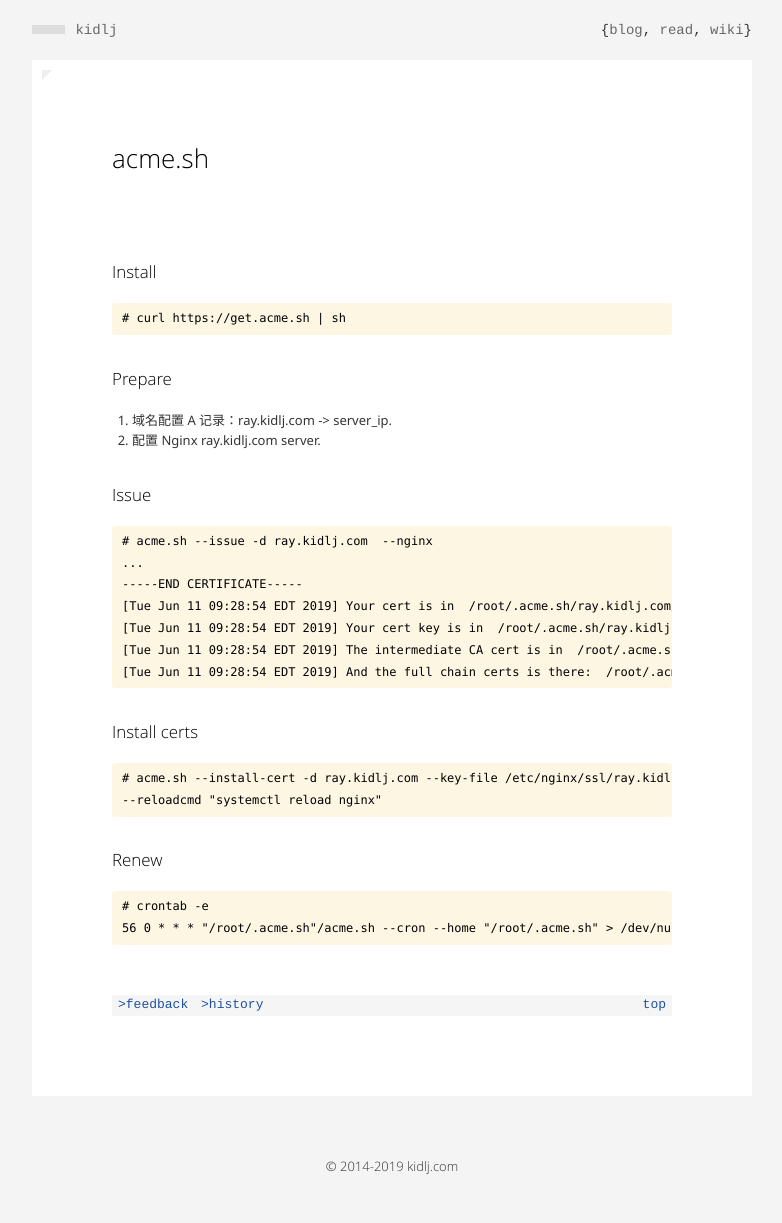
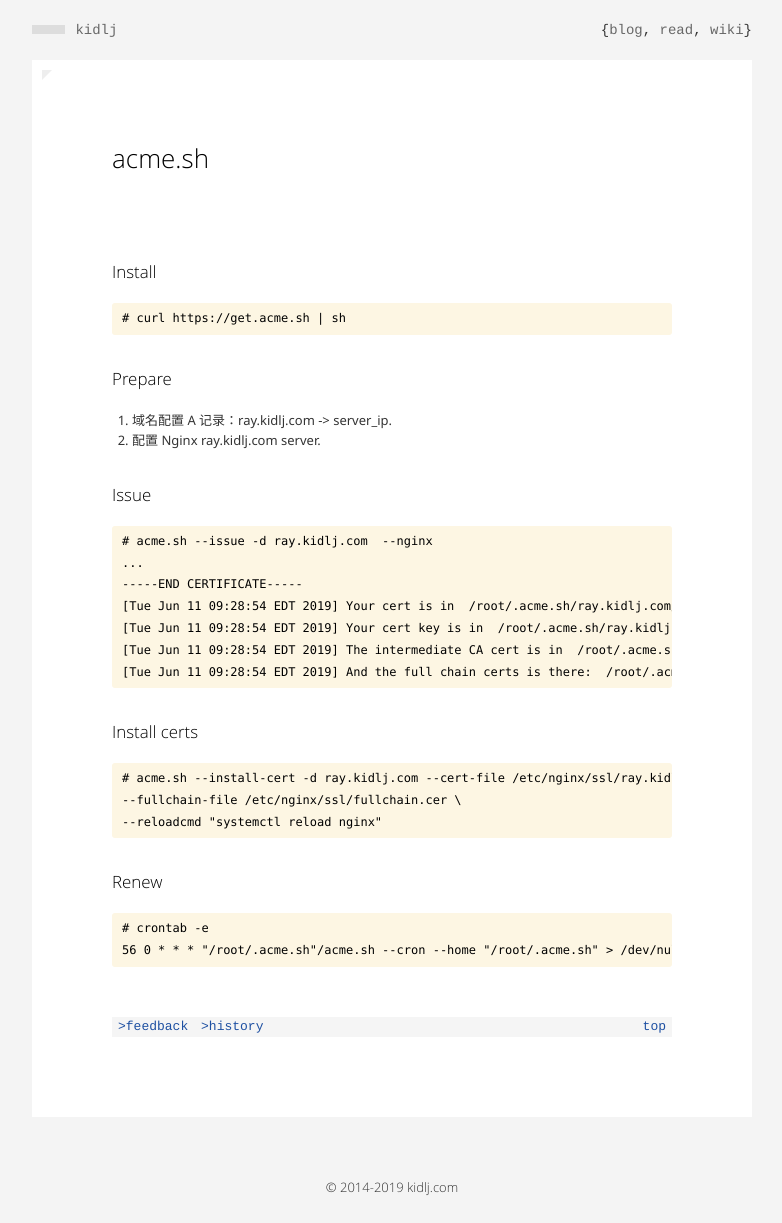
Before and after one commit to kidlj/awei, a Jekyll site: the page built from _wiki/acme.md, in a window 1280 px wide. Shown: the whole page, without its empty margins (248-1030 px from the left). Built offline with Jekyll 4.4.1, drawn with Linux system fonts in a browser that asks for light colours; before the commit the page ends 1201 px from its top, so only the background shows below that.

Commit message:
install cert file

```diff
--- a/_wiki/acme.md
+++ b/_wiki/acme.md
@@ -23,7 +23,8 @@ title: acme.sh
 
 ### Install certs
 
-    # acme.sh --install-cert -d ray.kidlj.com --key-file /etc/nginx/ssl/ray.kidlj.com.key --fullchain-file /etc/nginx/ssl/fullchain.cer \
+    # acme.sh --install-cert -d ray.kidlj.com --cert-file /etc/nginx/ssl/ray.kidlj.com.cer --key-file /etc/nginx/ssl/ray.kidlj.com.key \
+    --fullchain-file /etc/nginx/ssl/fullchain.cer \
     --reloadcmd "systemctl reload nginx"
 
 ### Renew
```
